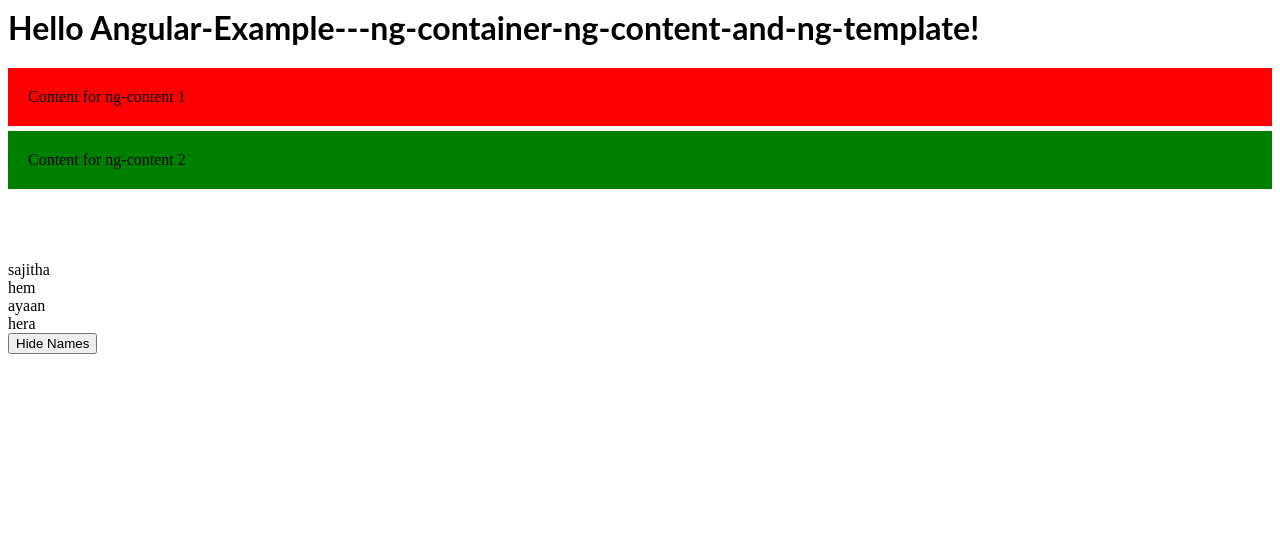
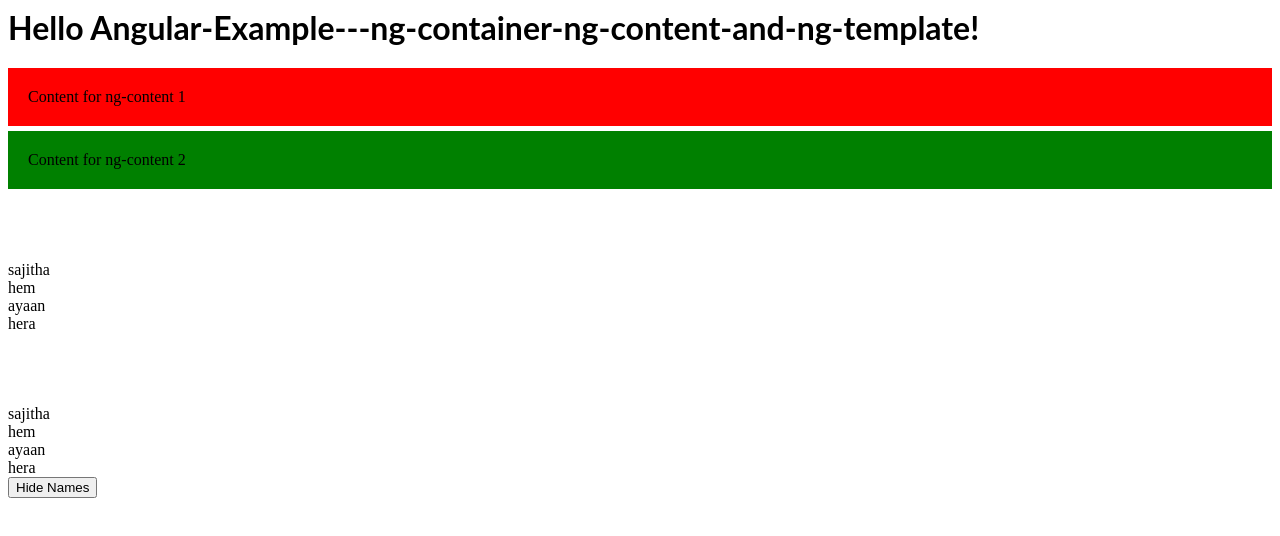
Before and after one commit to sajithahd/Angular-Example---ng-container-ng-content-and-ng-template, an Angular app: page / in a window 1280 px wide. Both pictures are taken after a click on the button "Display Names". Shown: the top 536 px of the page. Built offline with nearby package versions, Linux system fonts and the light colour scheme.

Commit message:
1 file modified

```diff
--- a/src/app/app.component.html
+++ b/src/app/app.component.html
@@ -9,11 +9,20 @@
 
 <br/><br/><br/><br/>
 
-<div *ngIf="!displayItems else elsecontent">
+<ng-container *ngIf="!displayItems else elsecontent">
 	<div *ngFor="let item of items">
 		{{item.name}}
 	</div>
-</div>
+</ng-container>
+
+
+<br/><br/><br/><br/>
+
+<ng-container *ngFor="let item of items">
+	<div *ngIf="!displayItems else elsecontent">
+		{{item.name}}
+	</div>
+</ng-container>
 
 <ng-template #elsecontent>
 	<div>Click button to display names</div>
```
